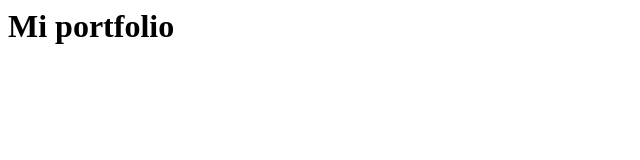
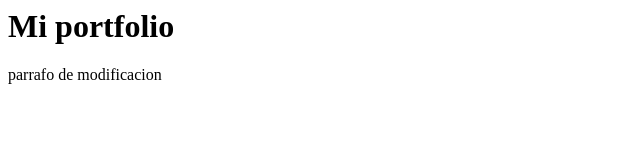
Before and after one commit to GuadaGallardo/PortfolioFrontend, a plain HTML site: page index.html in a window 1280 px wide. Shown: the whole page, without its empty margins (0-640 px from the left). Drawn offline with Linux system fonts and the light colour scheme.

Commit message:
Update index.html

```diff
--- a/index.html
+++ b/index.html
@@ -1 +1,2 @@
 <h1>Mi portfolio</h1>
+<p> parrafo de modificacion </p>
```
